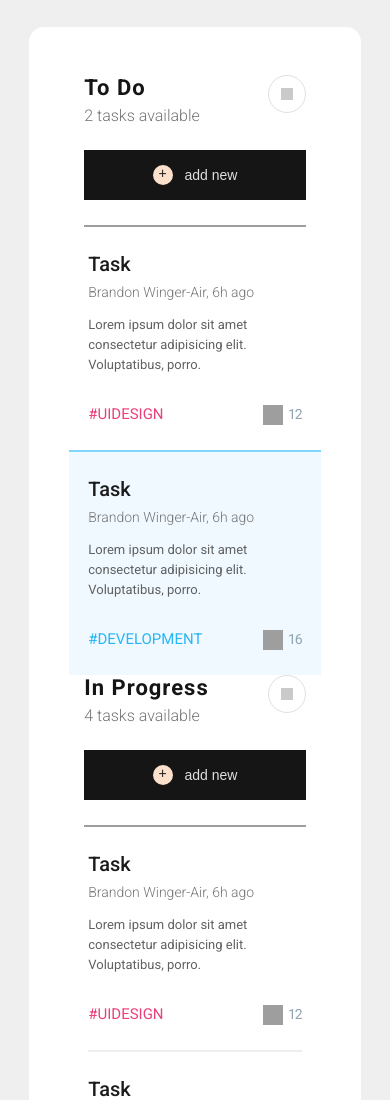
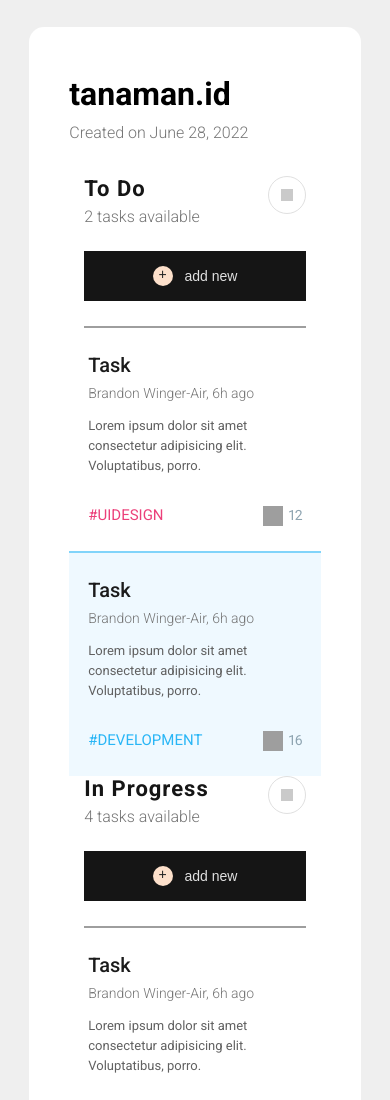
Before and after one commit to BrandonWingerAir/task-tracker-dashboard-page, a plain HTML site: page index.html in a window 390 px wide. Shown: the top 1100 px of the page. Drawn offline with Linux system fonts and the light colour scheme; grey boxes are pictures that could not be loaded.

Commit message:
update main header mobile size responsive styling

```diff
--- a/style.css
+++ b/style.css
@@ -486,8 +486,29 @@ footer a {
 }
 
 @media screen and (max-width: 540px) {
-    nav, header {
+    nav {
         display: none;
+    }
+
+    main header {
+        margin-bottom: 30px;
+    }
+
+    #content-heading {
+        display: block;
+    }
+
+    #content-heading h3 {
+        margin-left: 0;
+        margin-top: 10px;
+    }
+
+    #heading-right {
+        display: none;
+    }
+
+    header {
+        display: block;
     }
 
     #app {
```
